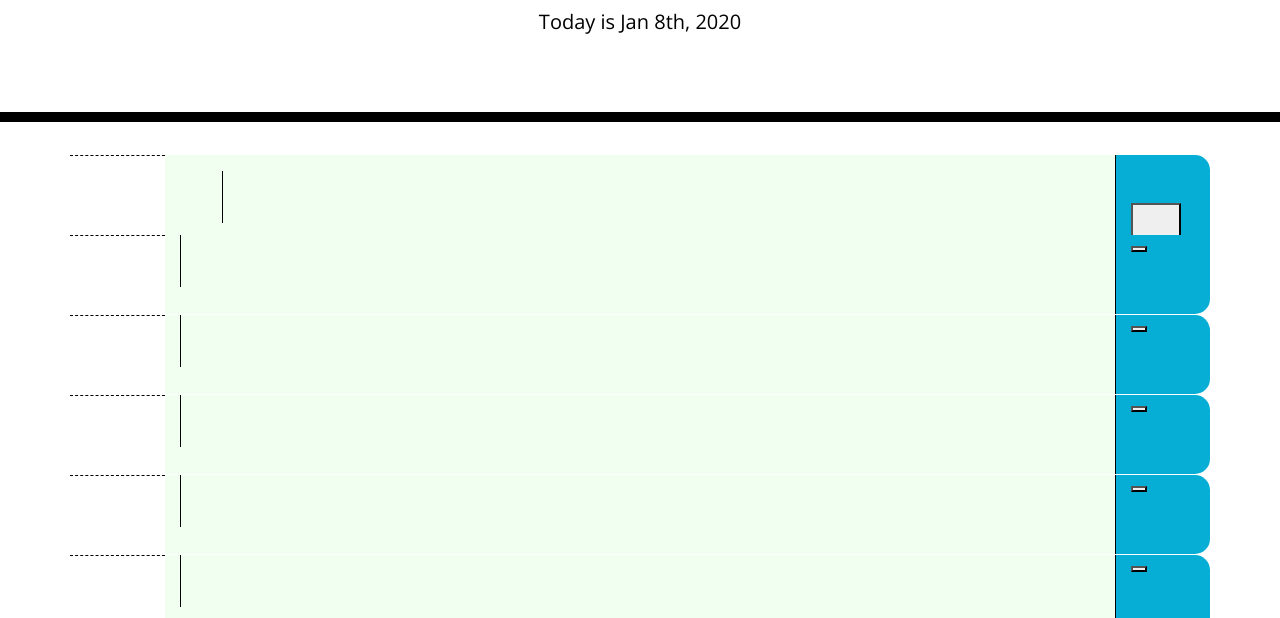
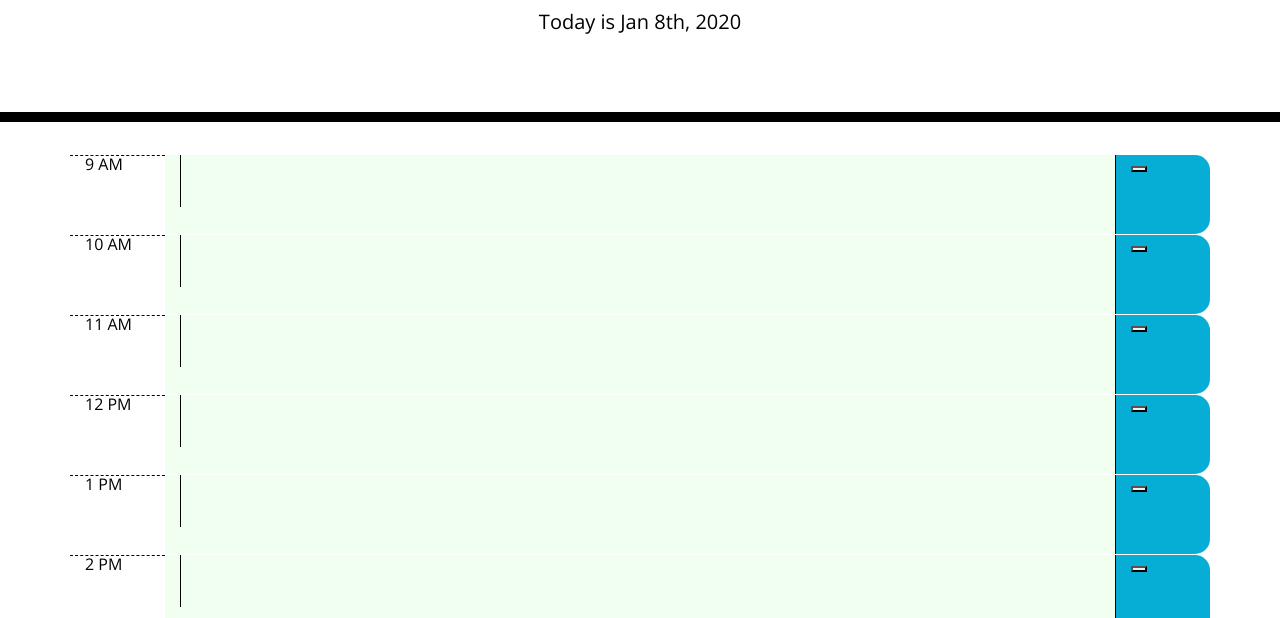
Before and after one commit to mhitchi/day-planner, a plain HTML site: page index.html in a window 1280 px wide. Shown: the part 182-800 px from the top of the page. Drawn offline with nearby package versions, Linux system fonts and the light colour scheme.

Commit message:
showing hour slot times

```diff
--- a/assets/js/script.js
+++ b/assets/js/script.js
@@ -13,13 +13,17 @@ var date = moment().format('MMM Do, YYYY');
 currentDay.text("Today is " + date);
 
 //loop through hours 9-5 and create new row for each
-var hoursArr = [9,10,11,12,1,2,3,4,5];
+var hoursArr = ['9 AM','10 AM','11 AM','12 PM','1 PM','2 PM','3 PM','4 PM','5 PM'];
 for( var i = 0; i < hoursArr.length; i++ ) {
   var row = $('<div>');
   row.attr('class', 'row');
   //make columns and append columns to row
   var hourCol = $('<div>');
   hourCol.attr('class', 'col-xs-2 col-md-1 hour');
+    //make p tag and fill with corresponding hour, append to hourCol
+    var p = $('<p>');
+    p.text(hoursArr[i]);
+    hourCol.append(p);
   row.append(hourCol);
 
   var textCol = $('<div>');
--- a/index.html
+++ b/index.html
@@ -32,23 +32,18 @@
       <p id="currentDay" class="lead"></p>
     </header>
     <div class="container">
-      <div class="row">
-        <!-- hour -->
+      <!-- <div class="row">
         <div class="col-xs-2 col-md-1 hour">
 
         </div>
-        <!-- text area -->
         <div class="col-xs-8 col-md-10 textarea">
           <textarea></textarea>
         </div>
-        <!-- save button -->
         <div  class="col-xs-2 col-md-1 saveBtn">
-          <!-- <button id="saveButton" class="far fa-save"> -->
-            <button id="saveButton">
-            <!-- <img src="assets/images/save-icon.png" style="height: 40px; width: 40px;"> -->
+        <button id="saveButton" class="far fa-save">
           </button>
         </div>
-      </div>
+      </div> -->
     </div>
 
     <!-- reference Moment.js library -->
```
